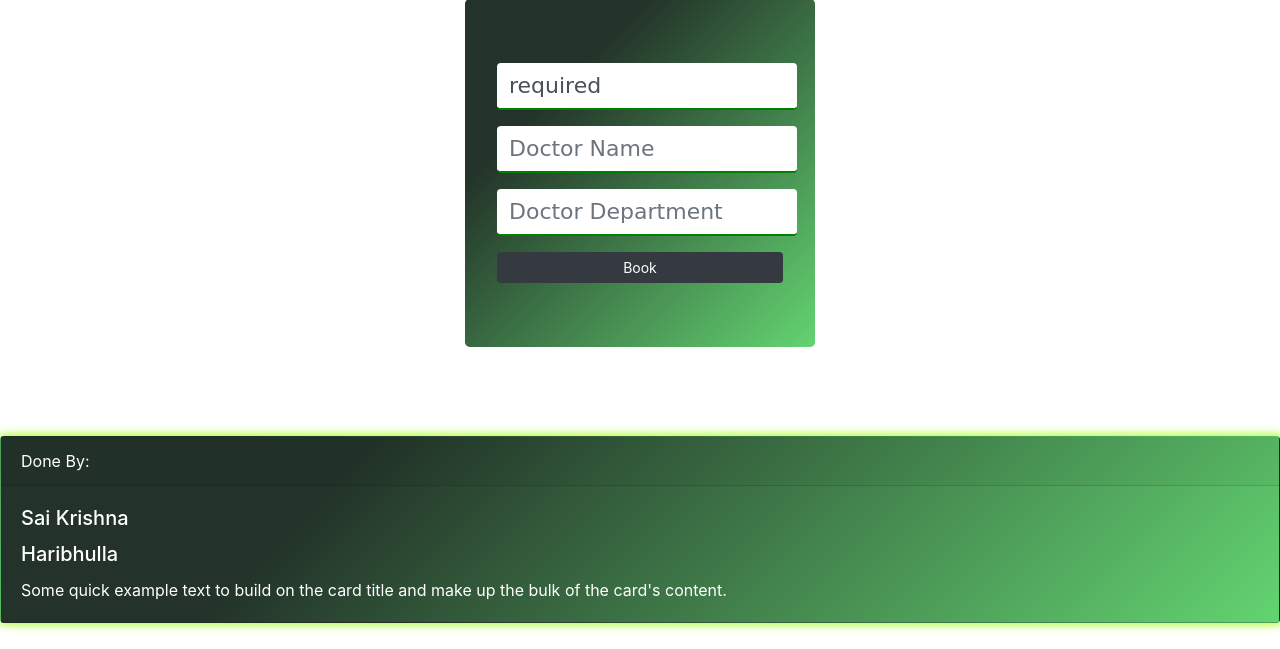
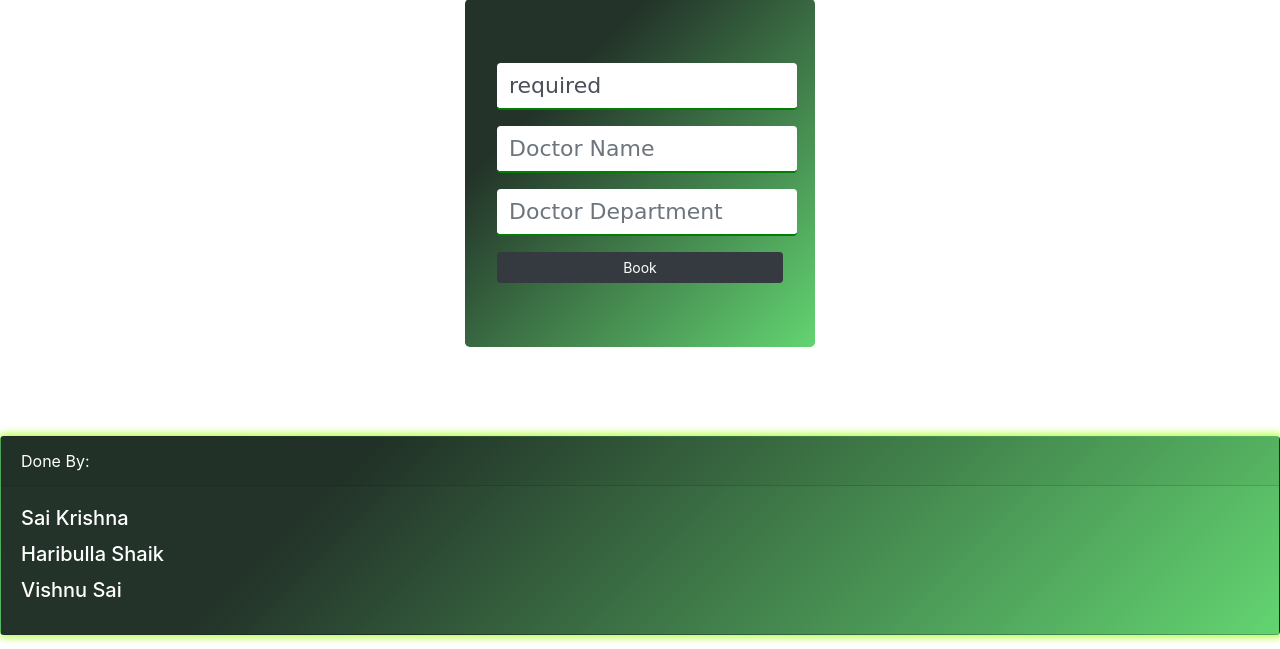
Before and after one commit to saikrishnachennareddy/Hospital-management-system, a Flask app: page /doctors in a window 1280 px wide. Shown: the part 151-800 px from the top of the page. Run offline with Flask 2, Linux system fonts and the light colour scheme.

Commit message:
Update base.html

```diff
--- a/templates/base.html
+++ b/templates/base.html
@@ -103,9 +103,8 @@
   <div class="card-header">Done By:</div>
   <div class="card-body">
     <h5 class="card-title">Sai Krishna</h5>
-    <h5 class="card-title">Haribhulla</h5>
-    <h5 class="card-title"></h5>
-    <p class="card-text">Some quick example text to build on the card title and make up the bulk of the card's content.</p>
+    <h5 class="card-title">Haribulla Shaik</h5>
+    <h5 class="card-title">Vishnu Sai</h5>
   </div>
 </div>
 
```
